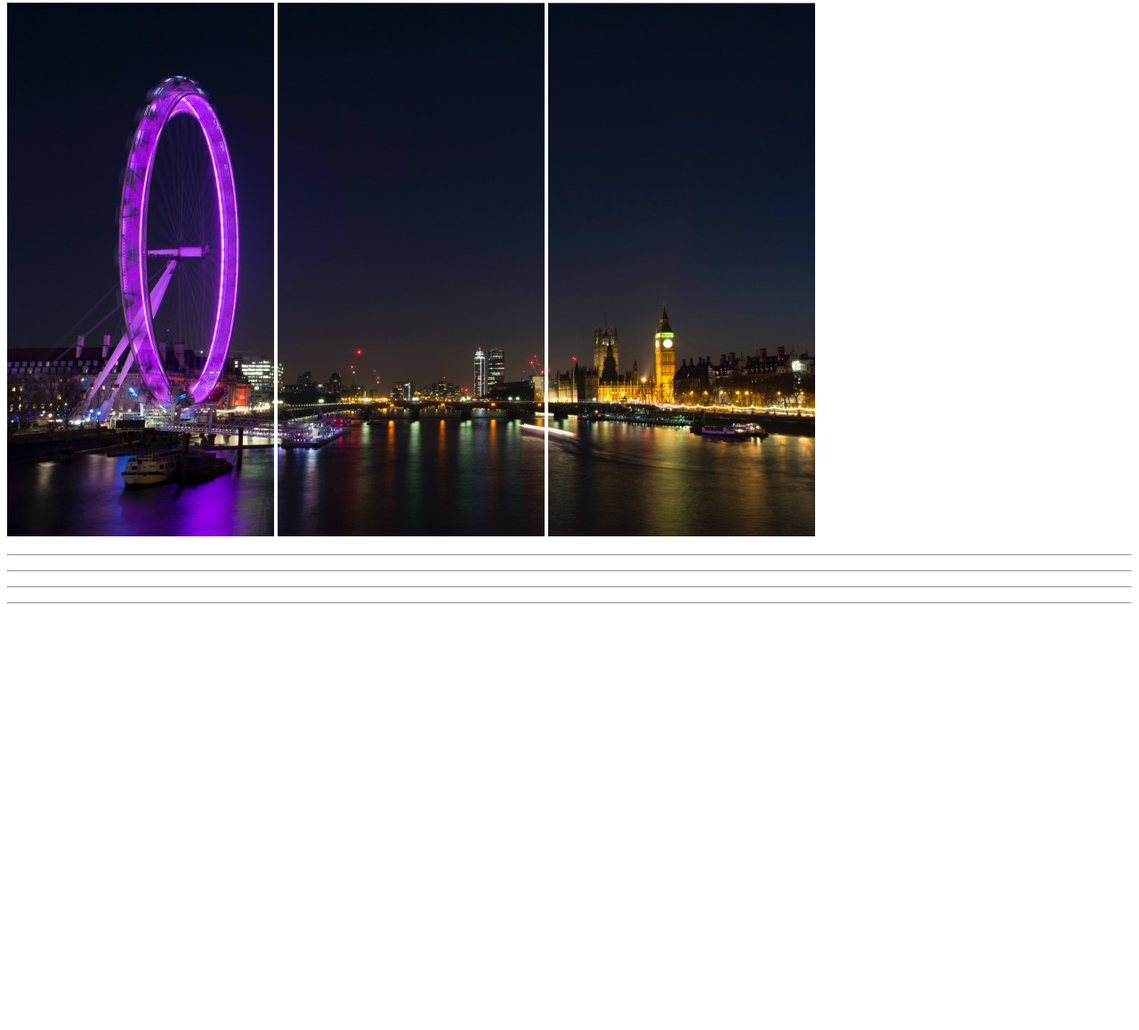
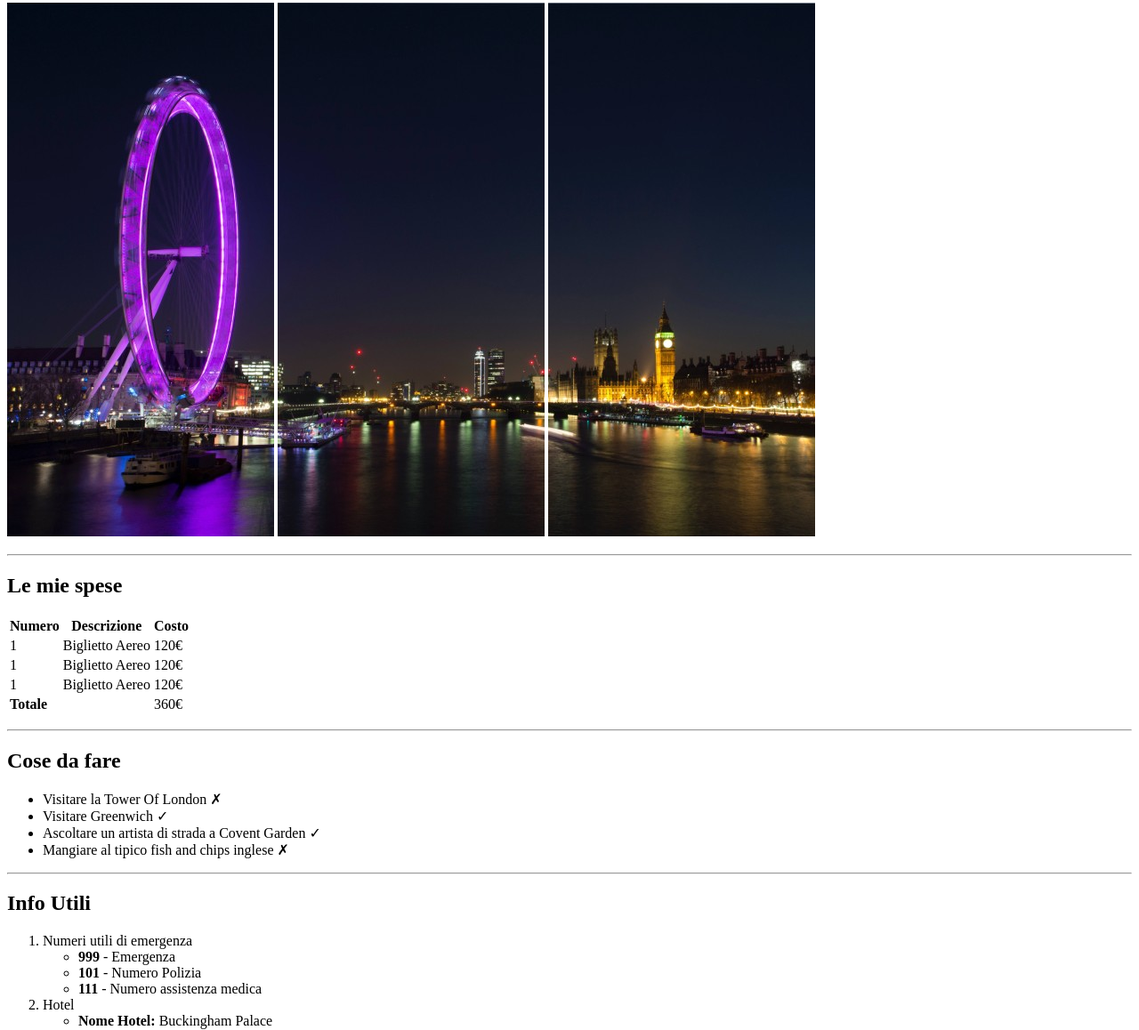
Before and after one commit to PaoloFabris98/html-london-trip, a plain HTML site: page index.html in a window 1280 px wide. Shown: the part 77-1235 px from the top of the page at 89% size. Before the commit the page ends 800 px from the top, so only its background shows below. Drawn offline with Linux system fonts and the light colour scheme.

Commit message:
feat: completed

```diff
--- a/index.html
+++ b/index.html
@@ -7,24 +7,91 @@
   </head>
 
   <body>
-    <h1>Il mio viaggio a lontra</h1>
-    <p>
-    <img src="img/pexels-bill-emrich-230794-0.jpg" alt="prima immagine">
-    <img src="img/pexels-bill-emrich-230794-1.jpg" alt="seconda immagine">
-    <img src="img/pexels-bill-emrich-230794-2.jpg" alt="terza immagine">
-    </p>
-    <hr>
-    <p>
+    <h1>Il mio Viaggio a Londra</h1>
+    <main>
+      <p id="first pharagraph">
+        <img src="img/pexels-bill-emrich-230794-0.jpg" alt="prima immagine" />
+        <img src="img/pexels-bill-emrich-230794-1.jpg" alt="seconda immagine" />
+        <img src="img/pexels-bill-emrich-230794-2.jpg" alt="terza immagine" />
+      </p>
+      <hr />
+      <p id="second pharagraph">
+        <h2>Le mie spese</h2>
+        <table>
+          <thead>
+            <tr>
+              <th>Numero</th>
+              <th>Descrizione</th>
+              <th>Costo</th>
+            </tr>
+          </thead>
+          <tbody>
+            <tr>
+              <td>1</td>
+              <td>Biglietto Aereo</td>
+              <td>120&euro;</td>
+            </tr>
+            <tr>
+              <td>1</td>
+              <td>Biglietto Aereo</td>
+              <td>120&euro;</td>
+            </tr>
+            <tr>
+              <td>1</td>
+              <td>Biglietto Aereo</td>
+              <td>120&euro;</td>
+            </tr>
+            <tr>
+              <td colspan="2"><strong>Totale</strong></td>
+              <td>360&euro;</td>
+            </tr>
+          </tbody>
+        </table>
+      </p>
+      <hr />
+      <p id="third pharagraph">
+        <h2>Cose da fare</h2>
+        <ul>
+          <li>Visitare la Tower Of London &#10007;</li>
+          <li>Visitare Greenwich &#10003;</li>
+          <li>Ascoltare un artista di strada a Covent Garden &#10003;</li>
+          <li>Mangiare al tipico fish and chips inglese &#10007;</li>
+        </ul>
+      </p>
+      <hr />
+      <p id="fourth pharagraph">
+        <h2>Info Utili</h2>
+        <ol>
+          <li>
+            Numeri utili di emergenza
+            <ul>
+              <li><strong>999</strong> - Emergenza</li>
+              <li><strong>101</strong> - Numero Polizia</li>
+              <li><strong>111</strong> - Numero assistenza medica</li>
+            </ul>
+          </li>
+          <li>
+            Hotel
+            <ul>
+              <li><strong>Nome Hotel:</strong> Buckingham Palace</li>
+              <li><strong>Indirizzo Hotel:</strong> Westminster, London SW1A 1AA, Regno Unito</li>
+            </ul>
+          </li>
+          <li>
+            Aereo
+            <ul>
+              <li><strong>Volo di Andata: YI234X</strong>, ore 9 da Milano Malpensa</li>
+              <li><strong>Volo di Ritorno: YI236X</strong>, ore 18.30 da London Heathrow</li>
+            </ul>
+          </li>
 
-    </p>
-    <hr>
-    <p>
-
-    </p>
-    <hr>
-    <p>
-
-    </p>
-    <hr>
+        </ol>
+      </p>
+      <hr />
+      <p id="fifth pharagraph"></p>
+        <img src="https://www.abta.com/sites/default/files/styles/large/public/media/uploads/london-400x400-compressor_0.jpg">
+        <img src="https://imgc.allpostersimages.com/img/posters/evening-tower-bridge-and-river-thames-london_u-L-P2QVZJ0.jpg?artPerspective=n">
+      </p>
+    </main>
   </body>
 </html>
```
